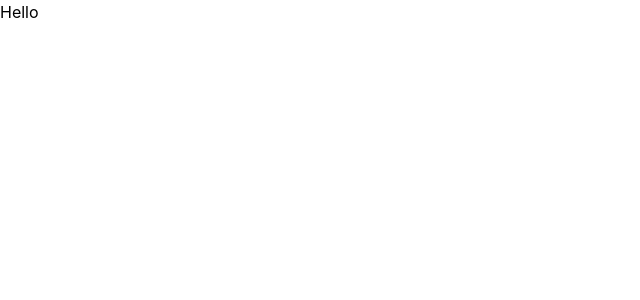
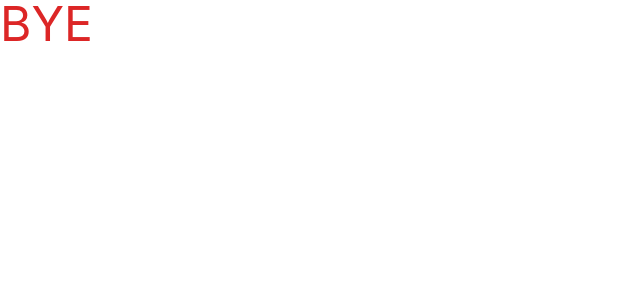
Before and after one commit to jeslynw/EyeSeeYou, a React (Create React App) app in the folder presentation/: page / in a window 1280 px wide. Shown: the top 300 px of the page, without its empty margins (0-640 px from the left). Built offline with nearby package versions, Linux system fonts and the light colour scheme.

Commit message:
added tailwind.config.js

```diff
--- a/presentation/src/App.js
+++ b/presentation/src/App.js
@@ -2,8 +2,8 @@ import './App.css';
 
 function App() {
   return (
-    <div className='text-5xl'>
-      <p>Hello</p>
+    <div className='text-5xl text-red-600'>
+      <p>BYE</p>
     </div>
   );
 }
--- a/presentation/tailwind.config.js
+++ b/presentation/tailwind.config.js
@@ -1,6 +1,8 @@
 /** @type {import('tailwindcss').Config} */
 module.exports = {
-  content: [],
+  content: [
+    "./src/**/*.{js,jsx,ts,tsx}",
+  ],
   theme: {
     extend: {},
   },
```
